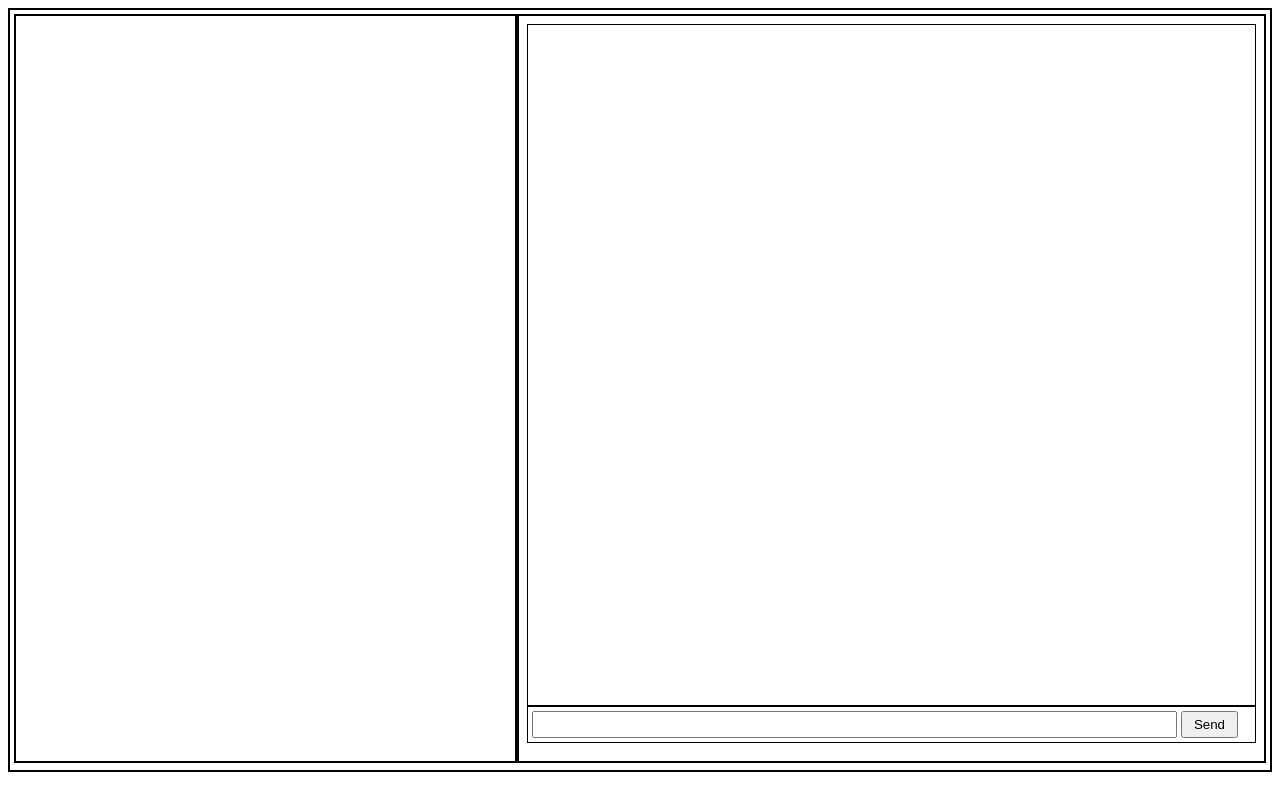
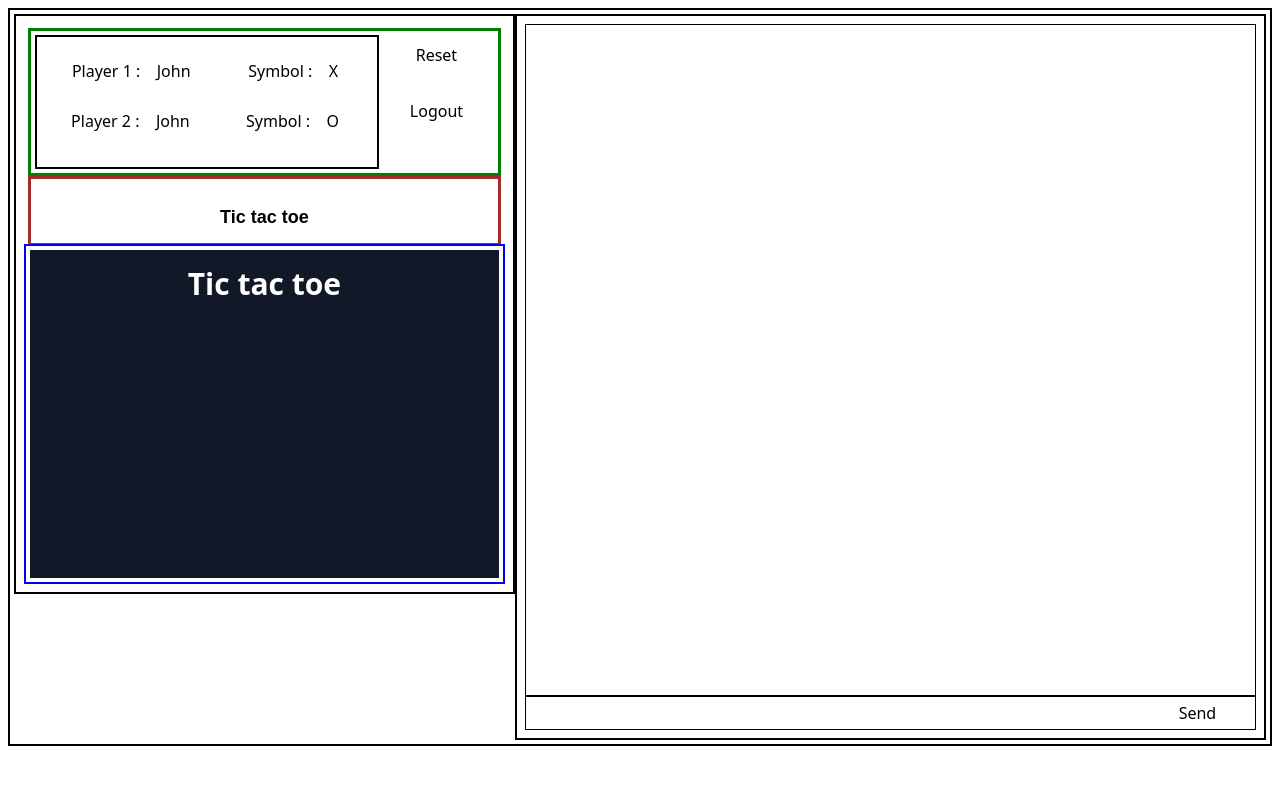
Before and after one commit to abhijeetsenguptaa/racial-class-2069, a plain HTML site: page frontend/gamePage.html in a window 1280 px wide. Drawn offline with nearby package versions, Linux system fonts and the light colour scheme.

Commit message:
game board completed

```diff
--- a/frontend/gamePage.html
+++ b/frontend/gamePage.html
@@ -9,25 +9,46 @@
 </head>
 <body>
     <div id="mainContainer">
-        <div id="left"></div>
+        <div id="left">
+            <div class="game-container">
+                <div class="user-board">
+                    <div class="user-container">
+                        <div class="player-detail">
+                            <div class="player-1">
+                               <div class="name">Player 1 : &nbsp; <span>John</span></div>
+                                <div class="symbol">Symbol : &nbsp; <span>X</span></div>
+                            </div>
+                            <div class="player-2">
+                                <div class="name">Player 2 : &nbsp; <span>John</span></div>
+                                <div class="symbol">Symbol : &nbsp; <span>O</span></div>
+                            </div>
+                        </div>
+                        <div class="logout-section">
+                            <h4>Reset</h4><br>
+                            <h4>Logout</h4>
+                        </div>
+                    </div>
+                    <div class="message">
+                        <h1 class=" text-sm text-white font-bold" id="message">Tic tac toe</h1>
+                    </div>
+                </div>
+                <div class="game-board">
+                    <div class="bg-gray-900 text-center grid place-content-center" id="block">
+                        <h1 class="text-3xl text-white font-bold">Tic tac toe</h1>
+
+
+                        <!-- Game board container  -->
+                        <div class="gridbox" id="board">
+                            <!-- Appending game board from client side  -->
+                        </div>
+                    </div>
+                </div>
+            </div>
+        </div>
         <div id="right">
             <div id="messagePortal">
                 <div id="displayMessage">
-                    <!-- Append the data from the JS -->
-                    <!-- <div class="messageBox">
-                        <div class="identity">
-                            <h4>Abhi</h4>
-                            <h4>Time</h4>
-                        </div>
-                        <div class="mainMessage">
-                            <p>Lorem ipsum dolor sit amet consectetur adipisici
-                                ng elit. Nam pariatur reiciendis consequuntur ma
-                                gnam minus, dolorum distinctio nihil sint odit,
-                                magni, quia fugiat dolor. Consectetur, ea enim
-                                debitis placeat exercitationem velit.
-                            </p>
-                        </div>
-                    </div> -->
+
                 </div>
                 <div id="inputField">
                     <input type="text" name="" id="messageInput">
@@ -37,6 +58,11 @@
         </div>
     </div>
 </body>
+
+
+<!-- Connecting to Tailwind -->
+<script src="https://cdn.tailwindcss.com"></script>
+
 <script src="https://cdn.socket.io/3.1.3/socket.io.min.js" integrity="sha384-cPwlPLvBTa3sKAgddT6krw0cJat7egBga3DJepJyrLl4Q9/5WLra3rrnMcyTyOnh" crossorigin="anonymous"></script>
 <script src="./main.js"></script>
 </html>
--- a/frontend/style/style.css
+++ b/frontend/style/style.css
@@ -5,15 +5,104 @@
 
 #mainContainer{
     border: 2px solid black;
-    height: 94vh;
+    height: 100%;
     display: flex;
 }
 
 #left{
     border: 2px solid black;
     width: 40%;
-    height: 98%;
+    height: 100%;
 }
+
+
+
+.game-container {
+    width: 100%;
+    height: 100%;
+    /* border: 3px solid black; */
+}
+
+ .user-board {
+    width: 100%;
+    height: 220px;
+    /* border: 2px solid orange; */
+
+}
+
+.user-container{
+    width: 100%;
+    height: 70%;
+    display: flex;
+    border: 3px solid green;
+}
+
+
+.player-detail{
+    width: 75%;
+    height: 100%;
+    border: 2px solid black;
+}
+
+.player-1, .player-2{
+    display: flex;
+    margin-top: 10px;
+    justify-content: space-around;
+}
+
+.logout-section{
+    width: 25%;
+    height: 100%;
+    text-align: center;
+    /* border: 5px solid blue; */
+}
+
+
+.message{
+    width: 100%;
+    height: 70px;
+    border: 3px solid brown;
+}
+
+
+ #message{
+    color: black;
+    font-family: sans-serif;
+    margin-top: 20px;
+    font-size: 18px;
+    text-align: center;
+}
+
+ .game-board {
+    width: 100%;
+    height: 340px;
+    border: 2px solid blue;
+}
+
+#block {
+    height: 100%;
+}
+
+
+
+
+.gridbox {
+    display: grid;
+    grid-template-columns: repeat(3, 1fr);
+    row-gap: 4px;
+    column-gap: 0px;
+    /* border: 4px solid red; */
+}
+
+#board{
+    width: 260px;
+    height: 260px;
+    gap: 5px;
+}
+
+
+
+
 #right{
     border: 2px solid black;
     width: 60%;
```
Also changed, not shown: frontend/gameboard.html (+7 -4 lines).
